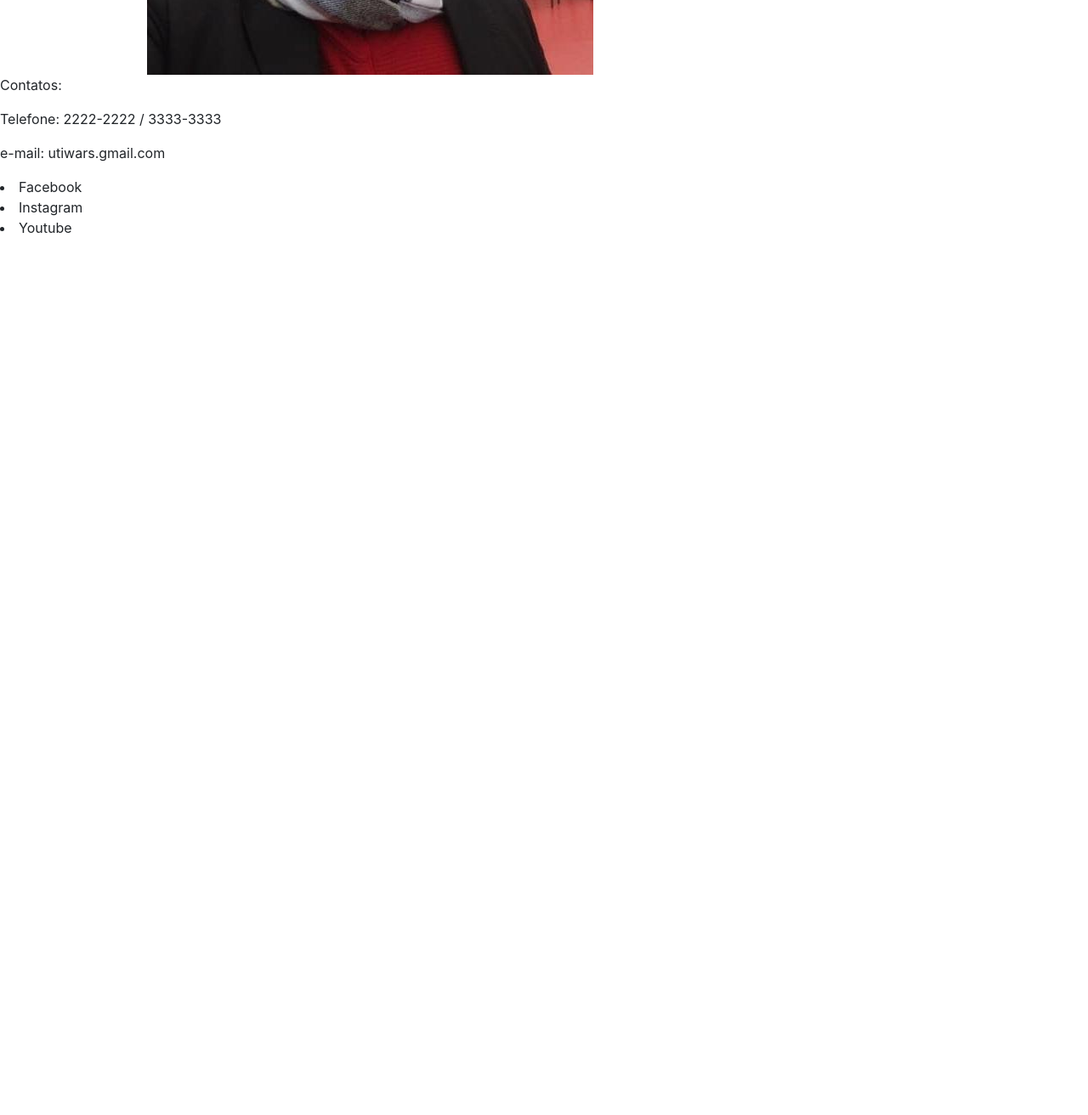
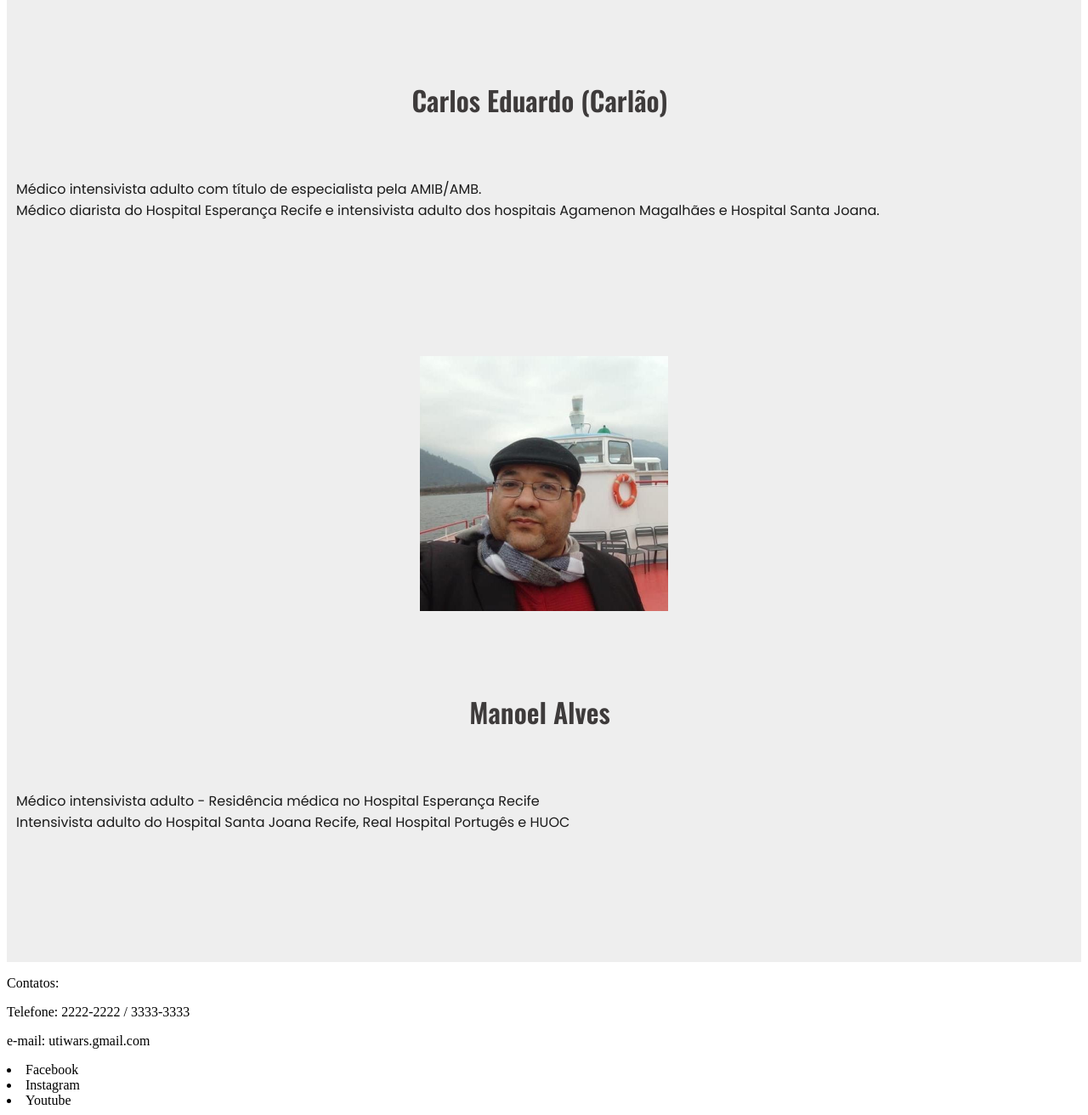
Before and after one commit to ilzamcmed/BlogDjango, a Django app: page /conselhojedi/ in a window 1280 px wide. Shown: the part 1008-2320 px from the top of the page at 85% size. Before the commit the page ends 1282 px from the top, so only its background shows below. Run offline with Django 3.2, Linux system fonts and the light colour scheme; some libraries are stand-ins or nearby versions.

Commit message:
página conselho jedi finalizada e responsiva

```diff
--- a/main/static/main/conselhojedi.css
+++ b/main/static/main/conselhojedi.css
@@ -6,7 +6,8 @@
     font-family: 'Oswald', sans-serif;
     font-size: 48px;
     text-align: center;
-    padding: 35px;
+    padding: 25px;
+    color: #3E3B3B;
 }
 
 .conselho{
@@ -16,7 +17,7 @@
     text-align: center;
     font-family: 'Poppins', sans-serif;
     font-size: 18px;
-
+    padding: 30px 200px;
 }
 
   .Descrição .container-fluid {
@@ -24,8 +25,8 @@
     padding: 4rem 0;
   }
 
-  .Descrição .Descrição-view {
-    padding: 1.5rem 0;
+  .Descrição .inscricoes-view {
+    padding: 3.5rem 0;
   }
 
 
@@ -39,8 +40,8 @@
   }
 
   .Descrição .view-image {
-    min-width: 400px;
-    height: 400px;
+
+
     display: flex;
     justify-content: center;
     margin: 15px;
@@ -70,12 +71,12 @@
 
   .Descrição .text-shadow-right {
     position: relative;
-    left: 50px;
+    left: 20px;
   }
 
   .Descrição .titulo {
-    font-size: 1.5rem;
-    color: #1b1b1b;
+    font-size: 2.0rem;
+    color: #3E3B3B;
     font-family: "Oswald";
     font-weight: 700;
     width: 100%;
@@ -88,7 +89,7 @@
     font-family: "Poppins";
     font-weight: normal;
     width: 100%;
-    text-align: center;
+    text-align: justify;
   }
 
   .Descrição .reverse {
@@ -101,7 +102,7 @@
 
   @media only screen and (max-device-width: 900px) {
     .txt-conselho1{
-        padding: 25px 50px 75px;
+        padding: 25px 50px 25px;
 }
 
     .Descrição .align-left {
@@ -131,7 +132,11 @@
 
   }
 
-
+  .Descrição .view-image {
+    display: flex;
+    justify-content: center;
+    margin: 15px;
+  }
 
 
     }
--- a/main/templates/main/conselhojedi.html
+++ b/main/templates/main/conselhojedi.html
@@ -1,14 +1,11 @@
-<!DOCTYPE html>
-<html lang="en">
-<head>
+
     {% extends 'main/base.html' %}
-    <meta charset="UTF-8">
-    <meta name="viewport" content="width=device-width, initial-scale=1.0">
     {% load static %}
-    <link rel="stylesheet" type="text/css" href="{% static 'main/conselhojedi.css' %}">
-    <title>UTI WARS - Conselho Jedi</title>
-</head>
-<body>
+    {% block head-css %}
+    <link rel="stylesheet" href="{% static 'main/conselhojedi.css' %}">
+    {% endblock %}
+
+
     {% block content %}
     <div class="conselho">
 
@@ -52,5 +49,3 @@
         </div>
     </div >
     {% endblock %}
-</body>
-</html>
```
